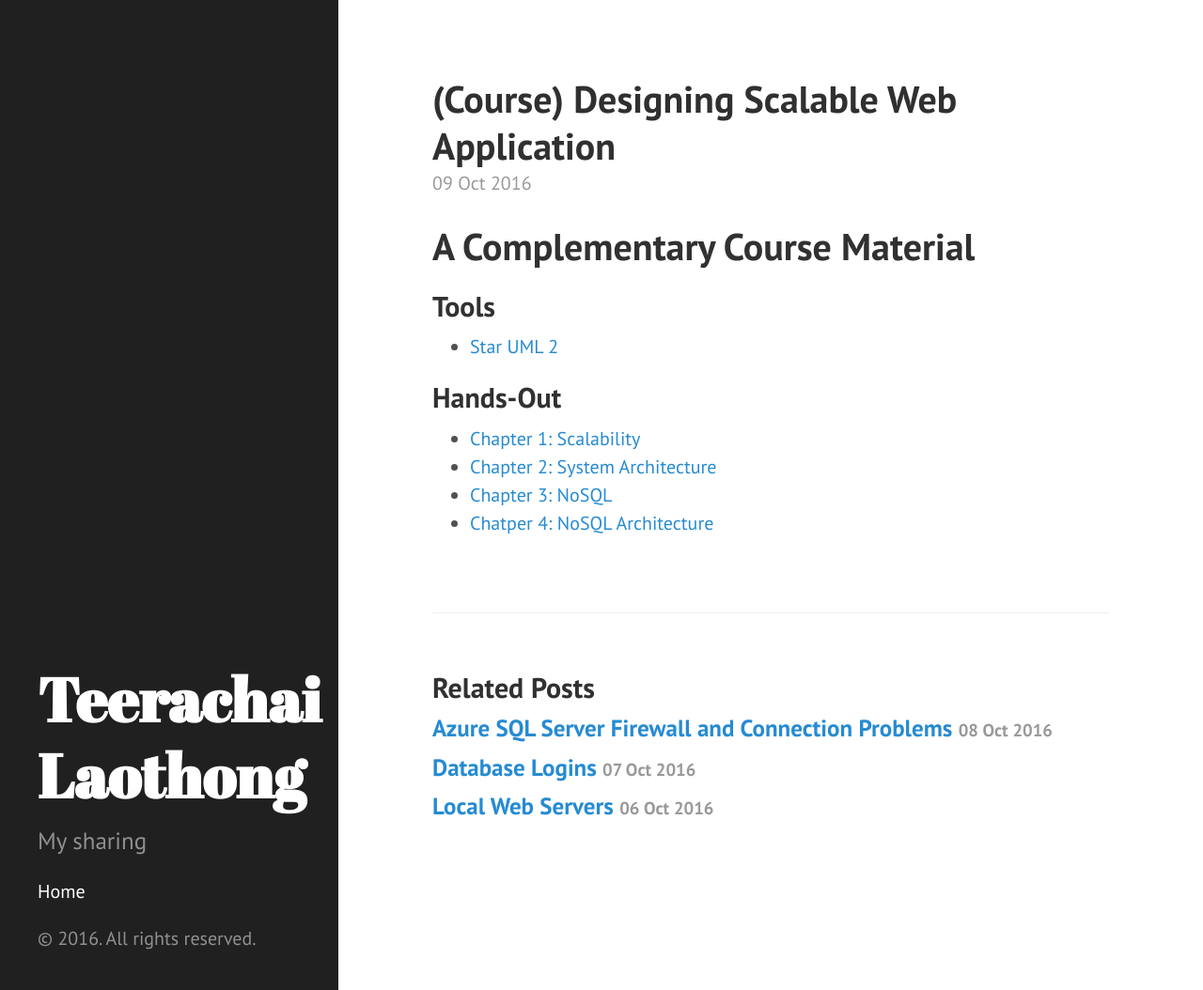
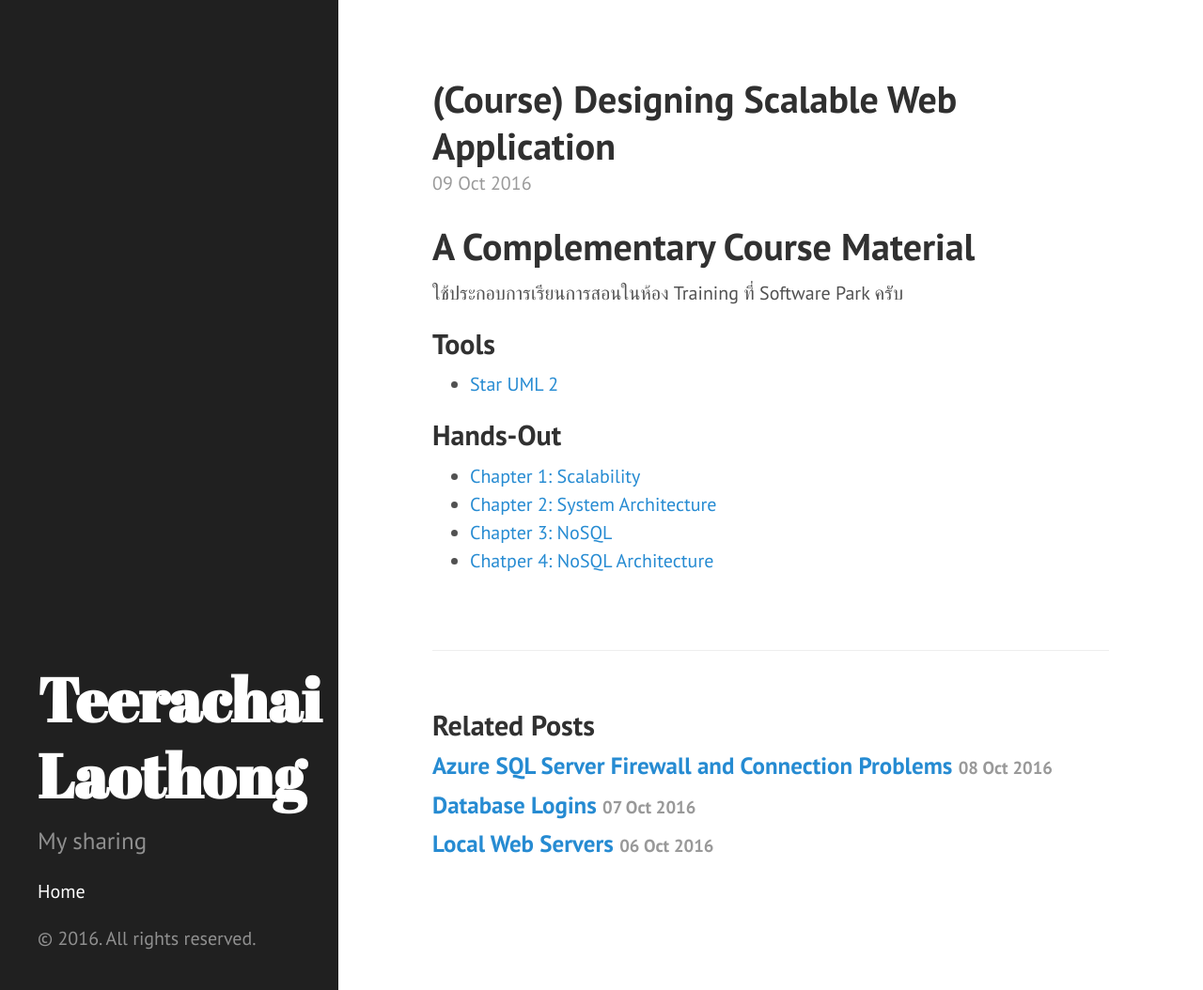
Before and after one commit to tlaothong/tlaothong.github.io, a Jekyll site: the page built from _posts/2016-10-09-course-scalable.markdown, in a window 1280 px wide and 1054 px high. Shown: the whole window at 94% size. Built offline with Jekyll 4.4.1, drawn with Linux system fonts in a browser that asks for light colours; comment, search, counter and statistics services are not loaded.

Commit message:
Add Excerpt

```diff
--- a/_posts/2016-10-09-course-scalable.markdown
+++ b/_posts/2016-10-09-course-scalable.markdown
@@ -7,6 +7,10 @@ categories: course
 ---
 
 # A Complementary Course Material
+ใช้ประกอบการเรียนการสอนในห้อง Training ที่ Software Park ครับ
+
+<!-- break -->
+
 
 ## Tools
 * [Star UML 2](http://staruml.io/)
```
